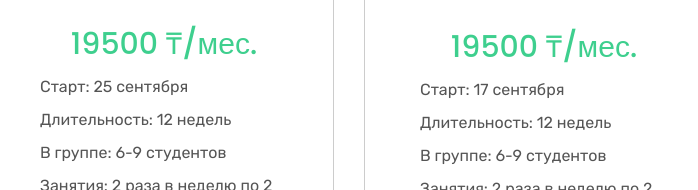
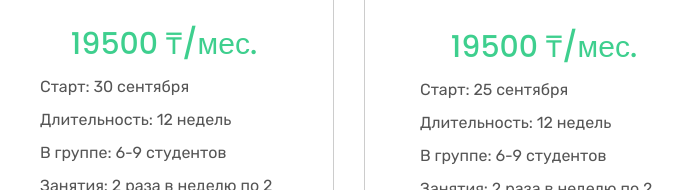
Before and after one commit to Galymsatt/FibonacciSchoolPHPMail, a plain HTML site: page index.html in a window 1280 px wide. Shown: the part 3770-3960 px from the top of the page, 291-989 px from the left. Drawn offline with Linux system fonts and the light colour scheme; files whose address does not match are found by name.

Commit message:
Prod dub3

```diff
--- a/index.html
+++ b/index.html
@@ -462,7 +462,7 @@
                 <br>
                 <h1>19500 ₸/мес.</h1>
                 <ul>
-                  <li>Старт: 25 сентября</li>
+                  <li>Старт: 30 сентября</li>
                   <li>Длительность: 12 недель</li>
                   <li>В группе: 6-9 студентов</li>
                   <li>Занятия: 2 раза в неделю по 2 часа</li>
@@ -487,7 +487,7 @@
                 <br>
                 <h1>19500 ₸/мес.</h1>
                 <ul>
-                  <li>Старт: 17 сентября</li>
+                  <li>Старт: 25 сентября</li>
                   <li>Длительность: 12 недель</li>
                   <li>В группе: 6-9 студентов</li>
                   <li>Занятия: 2 раза в неделю по 2 часа</li>
```
